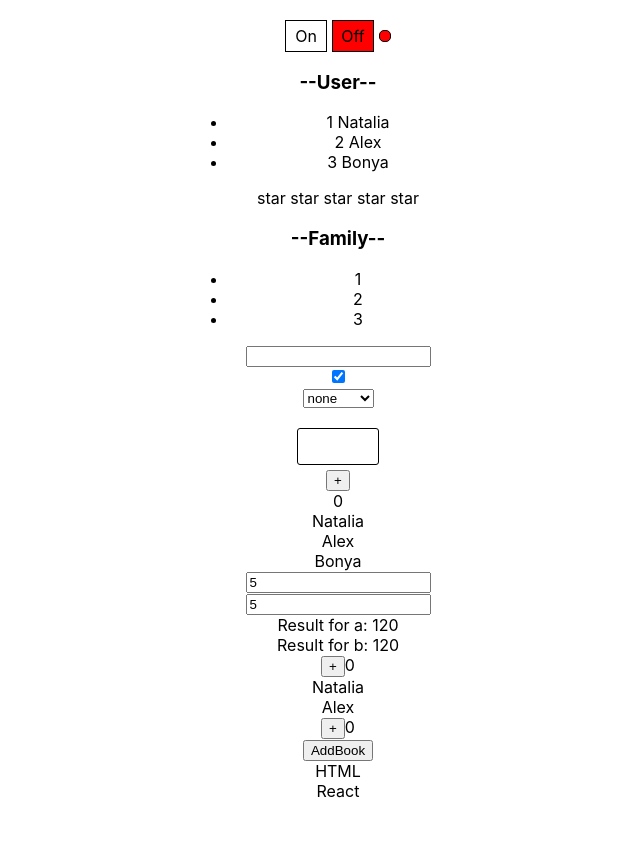
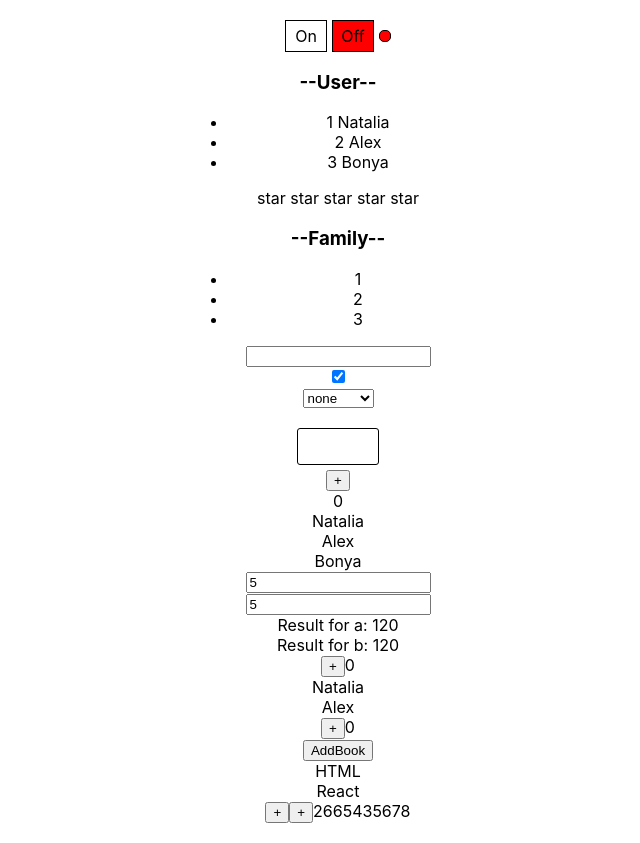
Before and after one commit to NatKhomich/react-TS, a React (Create React App) app: page / in a window 1280 px wide. Shown: the whole page, without its empty margins (302-942 px from the left). Before the commit the page ends 821 px from the top, so only its background shows below. Built offline with nearby package versions, Linux system fonts and the light colour scheme.

Commit message:
super useState 20

```diff
--- a/src/App.tsx
+++ b/src/App.tsx
@@ -9,6 +9,7 @@ import {UncontrolledAccordion} from './components/Accordion/UncontrolledAccordio
 import {ExampleUseMemo, HelpsReactMemo} from './components/Memo/UseMemo';
 import Example from './components/Memo/ReactMemo';
 import {UseCallBack} from './components/Memo/UseCallBack';
+import {UseState} from './components/UseState/UseState';
 
 function App() {
 
@@ -61,6 +62,8 @@ function App() {
             <HelpsReactMemo  />
 
              <UseCallBack />
+
+            <UseState />
         </div>
     );
 }
--- /dev/null
+++ b/src/components/UseState/UseState.tsx
@@ -0,0 +1,25 @@
+import React, {useState} from 'react';
+
+const generateData = () => {
+    return 2665435678
+}
+
+
+export const UseState = () => {
+
+   // const initValue = useMemo(generateData, [])
+
+    const [counter, setCounter] = useState(generateData)
+
+    const changer = (state: number) => {
+        return state + 1
+    }
+
+    return (
+        <div>
+            <button onClick={() => setCounter(counter + 1)}> + </button>
+            <button onClick={() => setCounter(changer)}> + </button>
+            {counter}
+        </div>
+    );
+};
```
